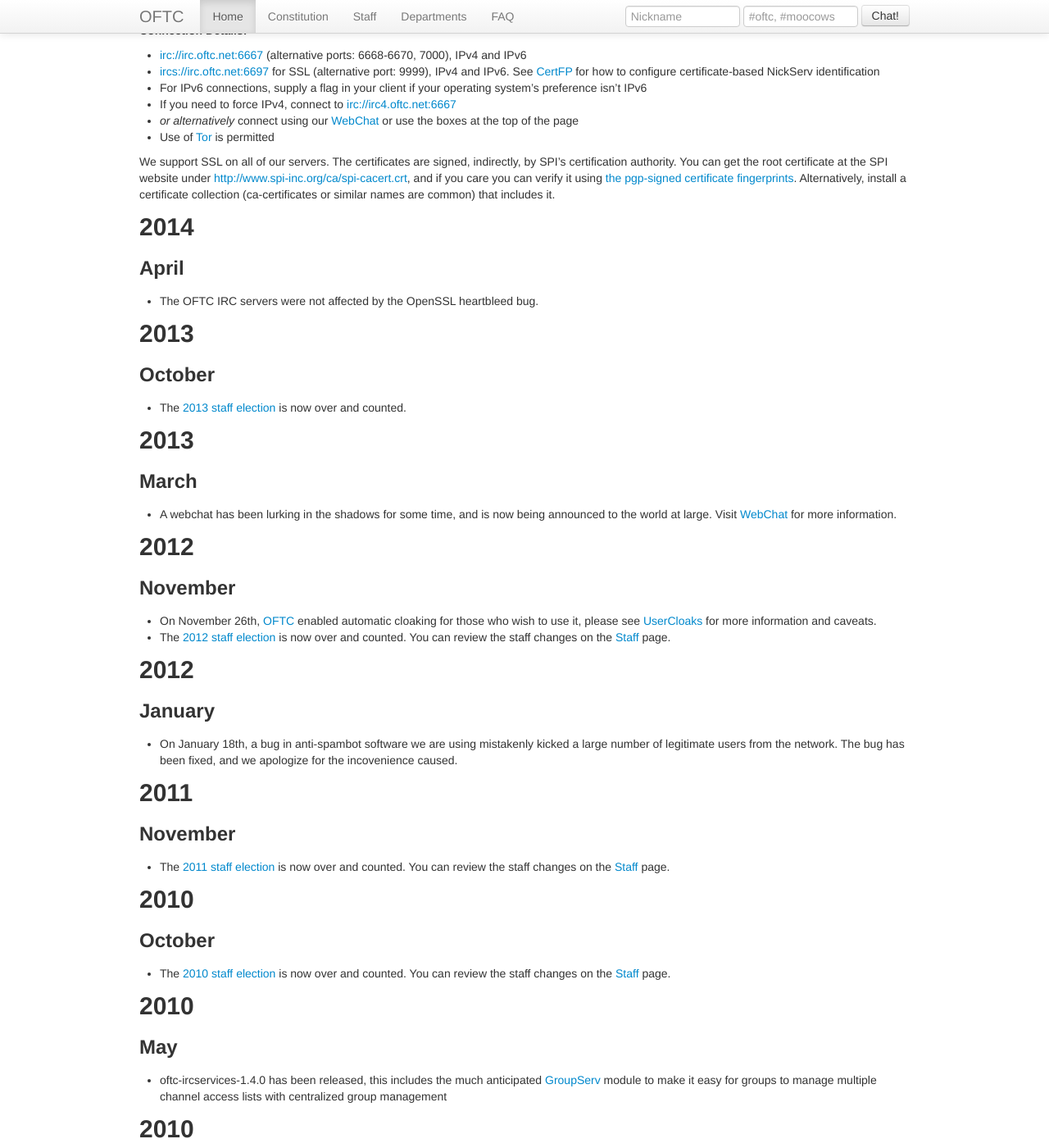
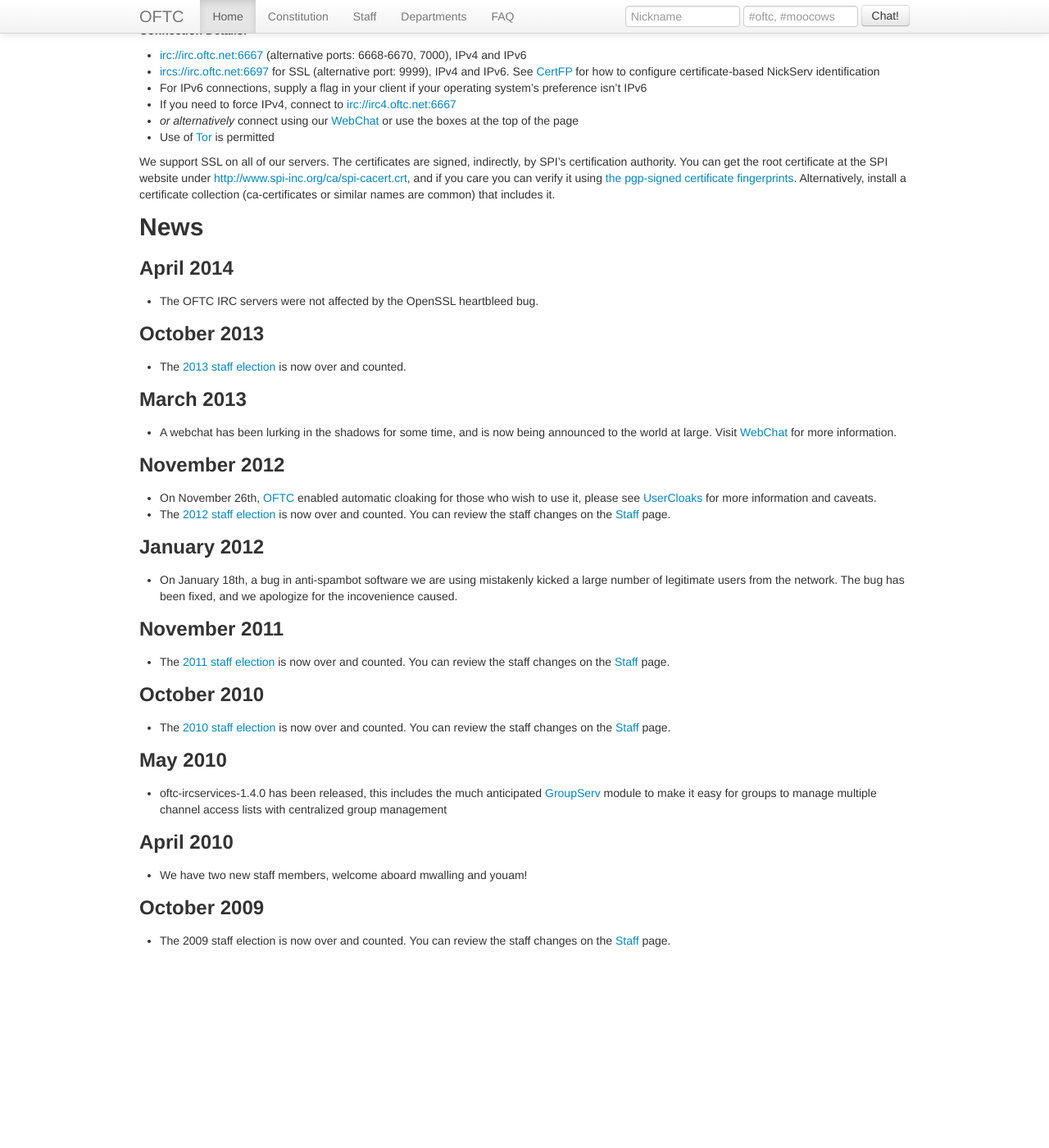
Before and after one commit to oftc/oftc-web, a Jekyll site: the page built from index.md, in a window 1280 px wide and 1400 px high, scrolled down 364 px. Shown: the whole window at 82% size. Built offline with Jekyll 4.4.1, drawn with Linux system fonts in a browser that asks for light colours; after the commit the page ends 1571 px from its top, so only the background shows below that.

Commit message:
Fix "ifchanged" usage, it doesn't take arguments

```diff
--- a/index.md
+++ b/index.md
@@ -47,14 +47,9 @@
 names are common) that includes it.
 
 <div class='body'>
+<h1>News</h1>
 {% for post in site.posts %}
-
-{% capture year %}{{ post.date | date: "%Y" }}{% endcapture %}
-{% capture month %}{{ post.date | date: "%B" }}{% endcapture %}
-{% ifchanged year %}<h1>{{ year }}</h1>{% endifchanged %}
-{% ifchanged month %}<h2>{{ month }}</h2>{% endifchanged %}
-
+{% ifchanged month %}<h2>{{ post.date | date: "%B %Y" }} </h2>{% endifchanged %}
 {{ post.content }}
-
 {% endfor %}
 </div>
```
